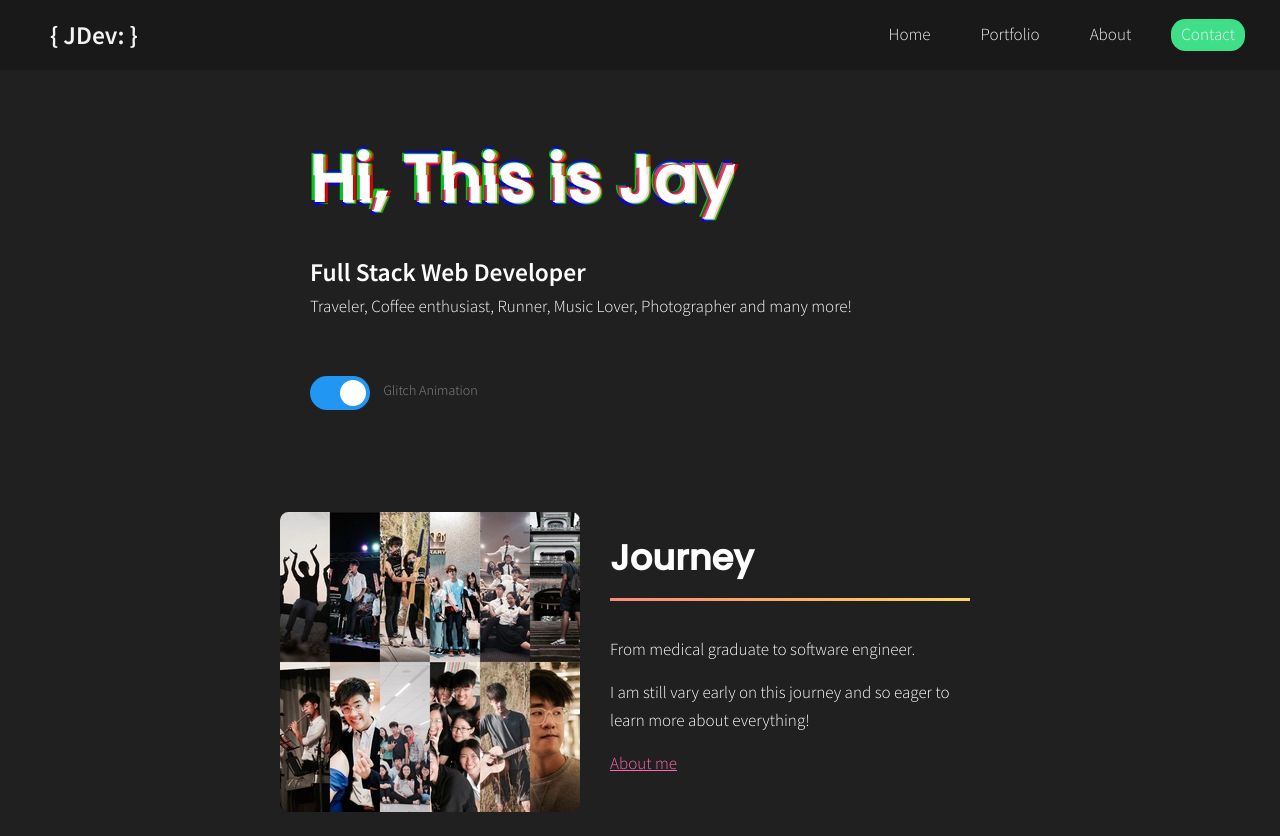
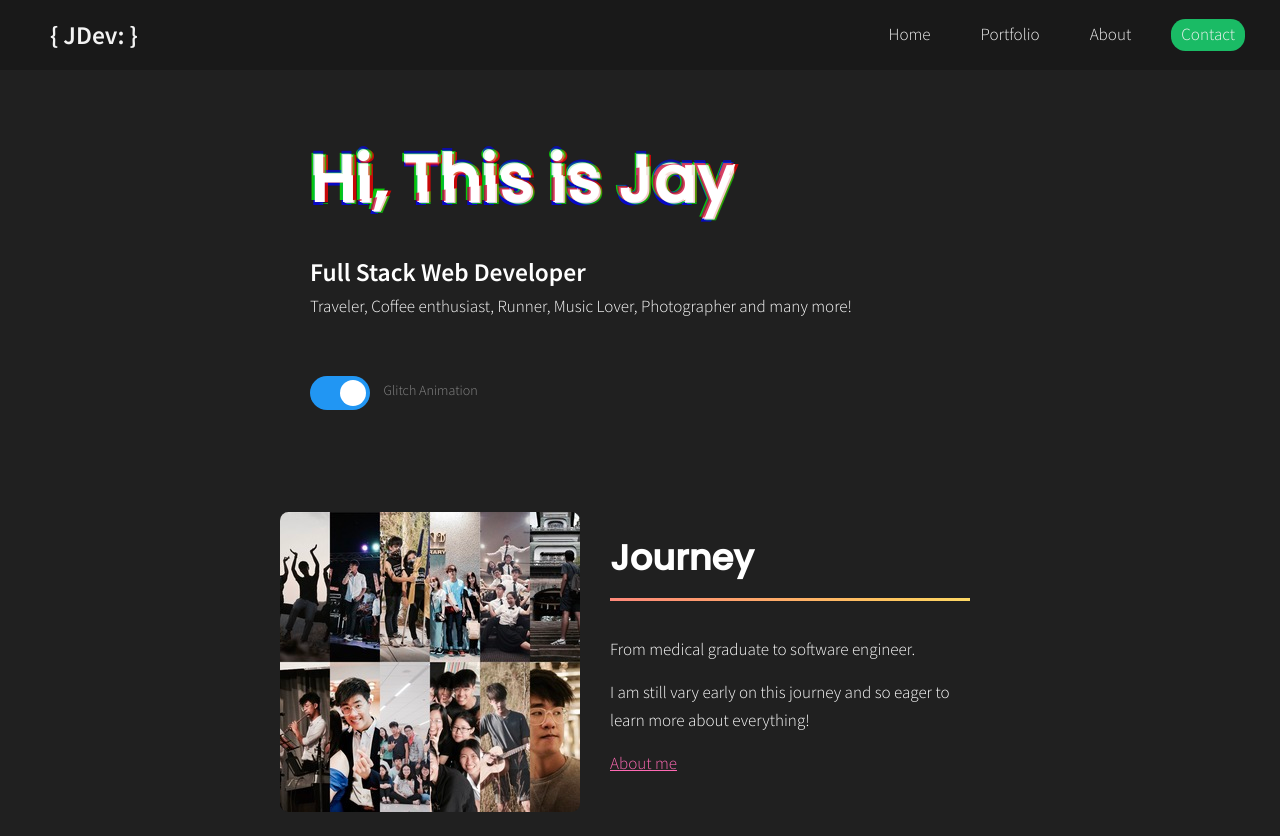
Before and after one commit to jaykungcl/jaykungcl.github.io, a plain HTML site: page index.html in a window 1280 px wide. Shown: the top 836 px of the page. Drawn offline with Linux system fonts and the light colour scheme.

Commit message:
change green

```diff
--- a/styles.css
+++ b/styles.css
@@ -77,7 +77,7 @@ nav {
 }
 
 .nav-links li:nth-child(4) {
-  background-color: #42e98f;
+  background-color: #1bc56a;
 }
 
 .nav-links li:hover {
```
